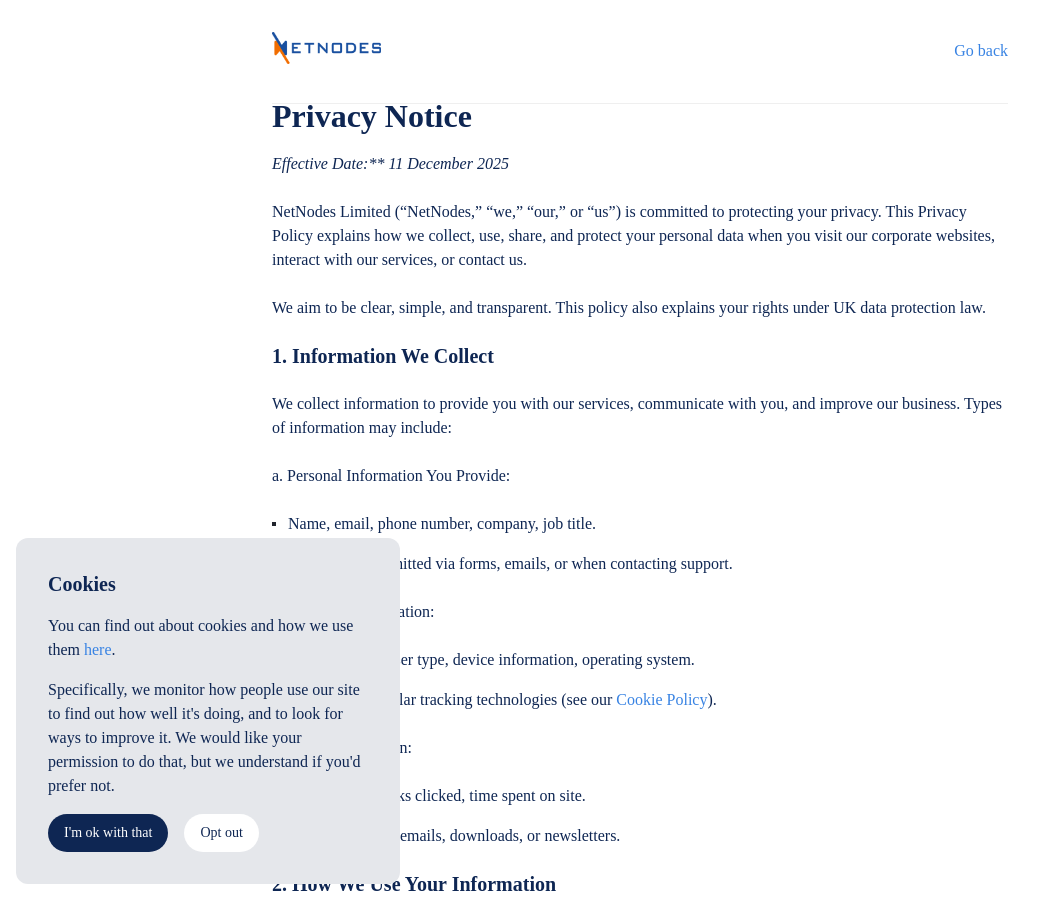
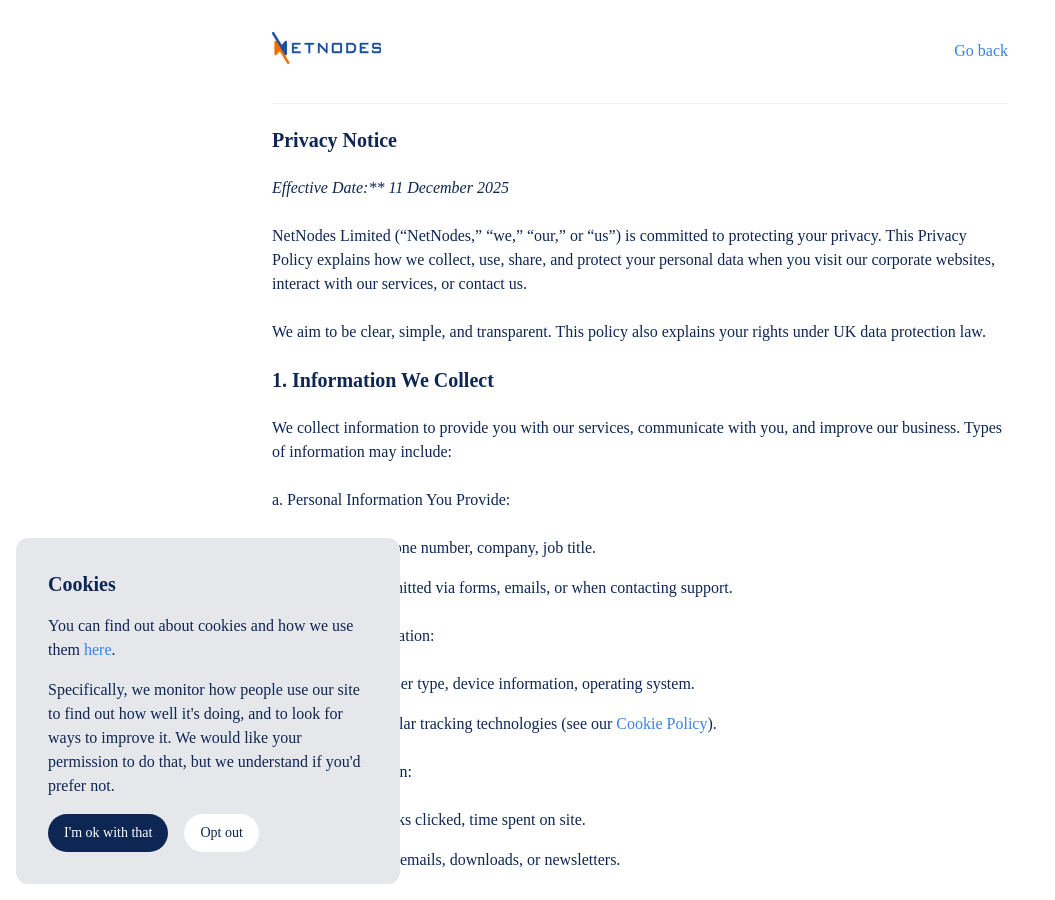
Before and after one commit to netnodes/Values, a Jekyll site: the page built from docs/privacy_policy.md, in a window 1280 px wide and 900 px high. Shown: the whole window, without its empty margins (0-1055 px from the left). Built offline with Jekyll 4.4.1, drawn with Linux system fonts in a browser that asks for light colours; some web fonts are replaced; our own code applies the rules of GitHub Pages for plain Markdown files; a script that is not in the unit is left out.

```diff
--- a/docs/privacy_policy.md
+++ b/docs/privacy_policy.md
@@ -2,7 +2,7 @@
 go_back: true
 ---
 
-# Privacy Notice
+## Privacy Notice
 
 _Effective Date:** 11 December 2025_
 
```
